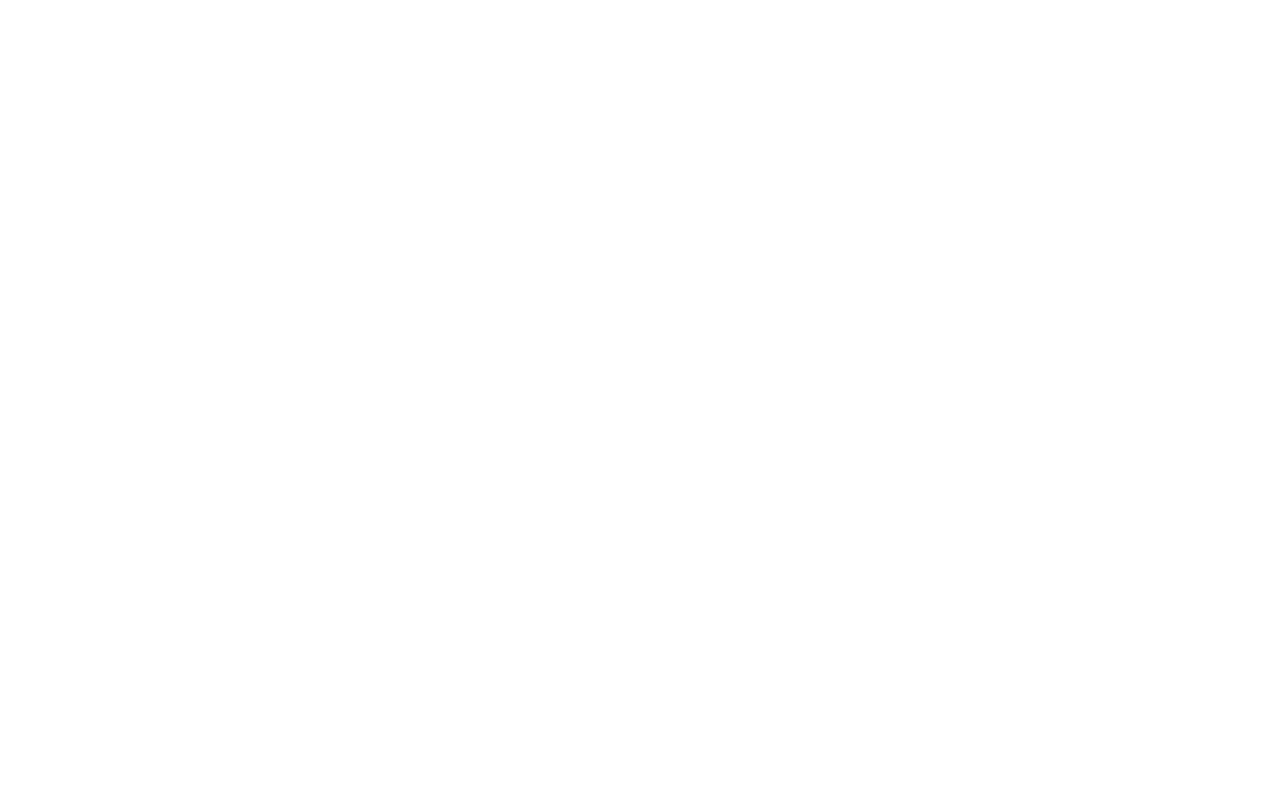
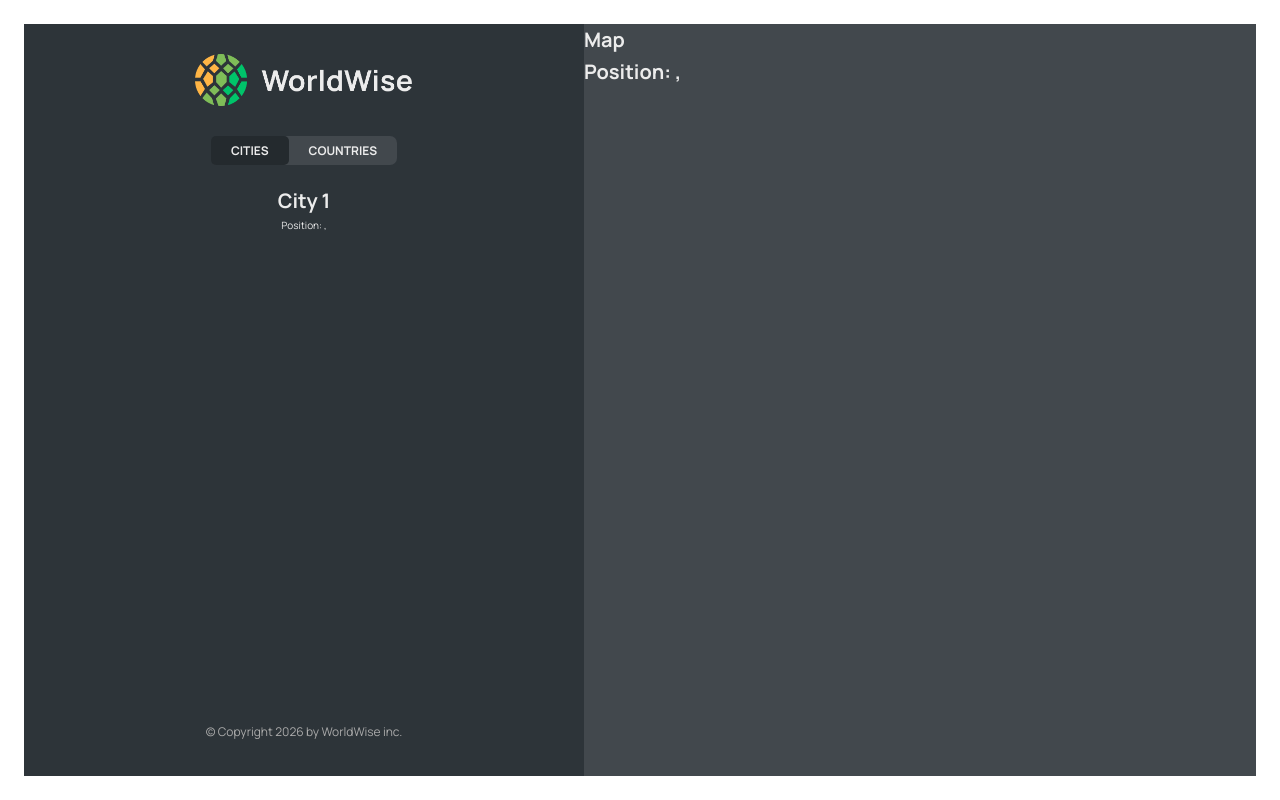
Before and after one commit to Alek-Grujic/react-router, a React (Vite) app: page /app/cities/1 in a window 1280 px wide. Before the commit this address had no page. Built offline with nearby package versions, Linux system fonts and the light colour scheme; data requests are answered from the project's data file.

Commit message:
feat: store city selection and position in URL

```diff
--- a/src/App.jsx
+++ b/src/App.jsx
@@ -8,6 +8,7 @@
 import Login from "./pages/Login.jsx";
 import CityList from "./components/CityList.jsx";
 import CountryList from "./components/CountryList.jsx";
+import City from "./components/City.jsx";
 
 const BASE_URL = "http://localhost:9000";
 
@@ -48,6 +49,7 @@
             path="cities"
             element={<CityList cities={cities} isLoading={isLoading} />}
           />
+          <Route path="cities/:id" element={<City />} />
           <Route
             path="countries"
             element={<CountryList cities={cities} isLoading={isLoading} />}
--- a/src/components/City.jsx
+++ b/src/components/City.jsx
@@ -1,3 +1,4 @@
+import { useParams, useSearchParams } from "react-router-dom";
 import styles from "./City.module.css";
 
 const formatDate = (date) =>
@@ -9,6 +10,12 @@
   }).format(new Date(date));
 
 function City() {
+  const { id } = useParams();
+
+  const [searchParams, setSearchParams] = useSearchParams();
+  const lat = searchParams.get("lat");
+  const lng = searchParams.get("lng");
+
   // TEMP DATA
   const currentCity = {
     cityName: "Lisbon",
@@ -20,42 +27,50 @@
   const { cityName, emoji, date, notes } = currentCity;
 
   return (
-    <div className={styles.city}>
-      <div className={styles.row}>
-        <h6>City name</h6>
-        <h3>
-          <span>{emoji}</span> {cityName}
-        </h3>
-      </div>
+    <>
+      <h1>City {id}</h1>
+      <p>
+        Position: {lat}, {lng}
+      </p>
+    </>
+  );
 
-      <div className={styles.row}>
-        <h6>You went to {cityName} on</h6>
-        <p>{formatDate(date || null)}</p>
-      </div>
+  // return (
+  //   <div className={styles.city}>
+  //     <div className={styles.row}>
+  //       <h6>City name</h6>
+  //       <h3>
+  //         <span>{emoji}</span> {cityName}
+  //       </h3>
+  //     </div>
 
-      {notes && (
-        <div className={styles.row}>
-          <h6>Your notes</h6>
-          <p>{notes}</p>
-        </div>
-      )}
+  //     <div className={styles.row}>
+  //       <h6>You went to {cityName} on</h6>
+  //       <p>{formatDate(date || null)}</p>
+  //     </div>
 
-      <div className={styles.row}>
-        <h6>Learn more</h6>
-        <a
-          href={`https://en.wikipedia.org/wiki/${cityName}`}
-          target="_blank"
-          rel="noreferrer"
-        >
-          Check out {cityName} on Wikipedia &rarr;
-        </a>
-      </div>
+  //     {notes && (
+  //       <div className={styles.row}>
+  //         <h6>Your notes</h6>
+  //         <p>{notes}</p>
+  //       </div>
+  //     )}
 
-      <div>
-        <ButtonBack />
-      </div>
-    </div>
-  );
+  //     <div className={styles.row}>
+  //       <h6>Learn more</h6>
+  //       <a
+  //         href={`https://en.wikipedia.org/wiki/${cityName}`}
+  //         target="_blank"
+  //         rel="noreferrer"
+  //       >
+  //         Check out {cityName} on Wikipedia &rarr;
+  //       </a>
+  //     </div>
+
+  //     <div>
+  //     </div>
+  //   </div>
+  // );
 }
 
 export default City;
--- a/src/components/Map.jsx
+++ b/src/components/Map.jsx
@@ -1,6 +1,18 @@
+import { useSearchParams } from "react-router-dom";
 import styles from "./Map.module.css";
 function Map() {
-  return <div className={styles.mapContainer}>Map</div>;
+  const [searchParams, setSearchParams] = useSearchParams();
+  const lat = searchParams.get("lat");
+  const lng = searchParams.get("lng");
+
+  return (
+    <div className={styles.mapContainer}>
+      <h1>Map</h1>
+      <h1>
+        Position: {lat}, {lng}
+      </h1>
+    </div>
+  );
 }
 
 export default Map;
```
Also changed, not shown: src/components/CityItem.jsx (+12 -6 lines).
